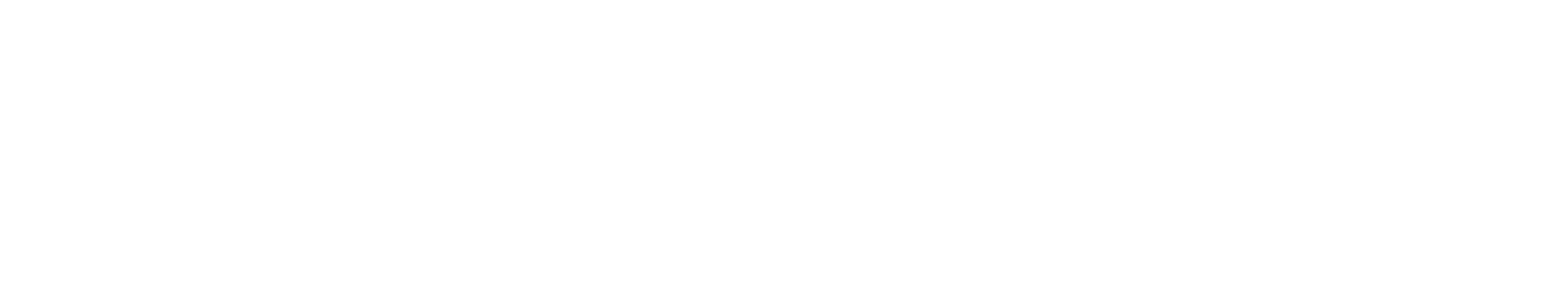
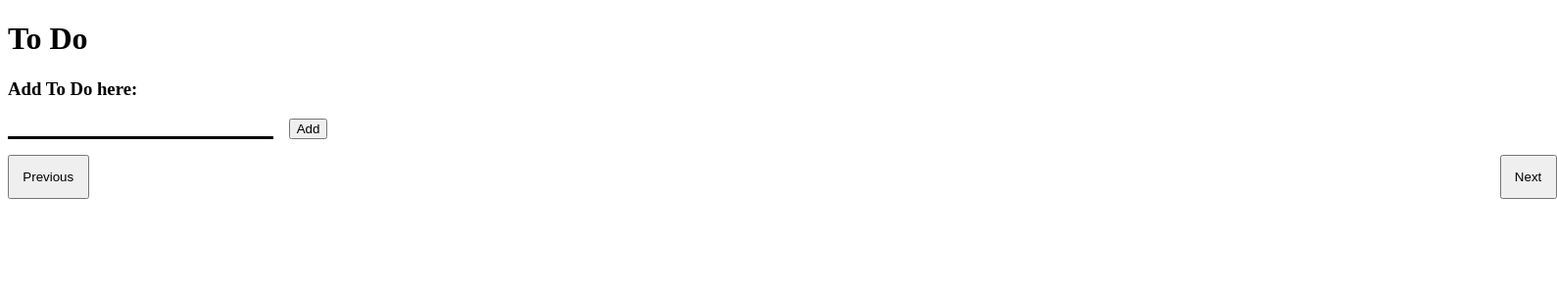
Before and after one commit to Jasmine-Abucejo/React-Practices, a React (Vite) app: page /todo in a window 1280 px wide. Before the commit this address had no page. Shown: the top 300 px of the page at 98% size, 1589 px wide, since content can reach past the window. Built offline with nearby package versions, Linux system fonts and the light colour scheme.

Commit message:
useState: Progressbar

```diff
--- a/package.json
+++ b/package.json
@@ -12,6 +12,7 @@
   "dependencies": {
     "react": "^18.3.1",
     "react-dom": "^18.3.1",
+    "react-hook-form": "^7.53.2",
     "react-router": "^6.28.0",
     "react-router-dom": "^6.28.0"
   },
--- /dev/null
+++ b/src/Progressbar.jsx
@@ -0,0 +1,58 @@
+import { useState } from "react";
+import { set } from "react-hook-form";
+
+function Progressbar() {
+  const [percent, setPercent] = useState(0);
+  const [computed, setComputed] = useState(0);
+  const handleChange = (e) => {
+    if (e.target.value > 100) {
+      e.target.value = 0;
+      setComputed(0);
+      setPercent(0);
+    } else {
+      // console.log(e.target.value);
+      setPercent(e.target.value);
+      let val = e.target.value * 0.3;
+      console.log(val);
+      setComputed(val);
+    }
+  };
+  return (
+    <div>
+      <h1>Progress Bar</h1>
+      <div
+        style={{
+          height: "2em",
+          width: "30vw",
+          border: "solid black",
+          borderRadius: "1em",
+        }}
+      >
+        <div
+          style={{
+            height: "2em",
+            width: `${computed}vw`,
+            borderRadius: "1em",
+            backgroundColor: "pink",
+            textAlign: "center",
+            justifyContent: "center",
+          }}
+        >
+          {percent}%
+        </div>
+      </div>
+      <div style={{ marginTop: "1em" }}>
+        <form action="">
+          <input
+            type="number"
+            name="percent"
+            id="percent"
+            onChange={handleChange}
+          />{" "}
+          Input percentage
+        </form>
+      </div>
+    </div>
+  );
+}
+export default Progressbar;
--- a/src/Stopwatch.jsx
+++ b/src/Stopwatch.jsx
@@ -24,6 +24,12 @@ function Stopwatch() {
     setMins(0);
     setSec(0);
   };
+  const back = () => {
+    navigate("/");
+  };
+  const next = () => {
+    navigate("/todo");
+  };
   return (
     <div>
       <h1>Stopwatch</h1>
@@ -49,8 +55,12 @@ function Stopwatch() {
           gap: "90em",
         }}
       >
-        <button style={{ padding: "1em" }}>Previous</button>
-        <button style={{ padding: "1em" }}>Next</button>
+        <button style={{ padding: "1em" }} onClick={back}>
+          Previous
+        </button>
+        <button style={{ padding: "1em" }} onClick={next}>
+          Next
+        </button>
       </div>
     </div>
   );
--- /dev/null
+++ b/src/Todo.jsx
@@ -0,0 +1,72 @@
+import { useState } from "react";
+import { json, useNavigate } from "react-router-dom";
+import { useForm } from "react-hook-form";
+
+function Todo() {
+  const navigate = useNavigate();
+  const [todos, setTodos] = useState([]);
+  const back = () => {
+    navigate("/stopwatch");
+  };
+  const next = () => {
+    navigate("/progressbar");
+  };
+  const addTodo = () => {
+    let input = document.getElementById("input").value;
+    // console.log(input);
+    if (input) {
+      const newTodo = { id: todos.length, text: input };
+      setTodos((prevTodos) => [...prevTodos, newTodo]);
+      document.getElementById("input").value = "";
+    }
+  };
+  const deleteTodo = (e) => {
+    setTodos(todos.filter((todo) => todo.id !== e.id));
+  };
+  const todoList = todos.map((todo, index) => {
+    return (
+      <li key={todo.id}>
+        {todo.text} <button onClick={() => deleteTodo(todo)}>Delete</button>
+      </li>
+    );
+  });
+  return (
+    <div>
+      <h1>To Do</h1>
+      <h3>Add To Do here:</h3>
+      <div style={{ display: "flex", flexDirection: "row", gap: "1em" }}>
+        <input
+          type="text"
+          name="todoInput"
+          id="input"
+          //   value={input}
+          //   onChange={(e) => setInput(e.target.value)}
+          style={{
+            border: "none",
+            borderBottom: "solid black",
+            outline: "none",
+            width: "20em",
+          }}
+        />
+        <button onClick={addTodo}>Add</button>
+      </div>
+      <ul>{todoList}</ul>
+      <div
+        style={{
+          display: "flex",
+          flexDirection: "row",
+          marginTop: "1em",
+          gap: "90em",
+        }}
+      >
+        <button style={{ padding: "1em" }} onClick={back}>
+          Previous
+        </button>
+        <button style={{ padding: "1em" }} onClick={next}>
+          Next
+        </button>
+      </div>
+    </div>
+  );
+}
+export default Todo;
--- a/src/main.jsx
+++ b/src/main.jsx
@@ -3,12 +3,16 @@ import ReactDOM from "react-dom/client";
 import App from "./App.jsx";
 import Stopwatch from "./Stopwatch.jsx";
 import { Route, Routes, BrowserRouter } from "react-router-dom";
+import Todo from "./Todo.jsx";
+import Progressbar from "./Progressbar.jsx";
 
 ReactDOM.createRoot(document.getElementById("root")).render(
   <BrowserRouter>
     <Routes>
       <Route path="/" element={<App />} />
       <Route path="/stopwatch" element={<Stopwatch />} />
+      <Route path="/todo" element={<Todo />} />
+      <Route path="/progressbar" element={<Progressbar />} />
     </Routes>
   </BrowserRouter>
 );
```
Also changed, not shown: 1 other file (tests, documents, lock files or other folders).
